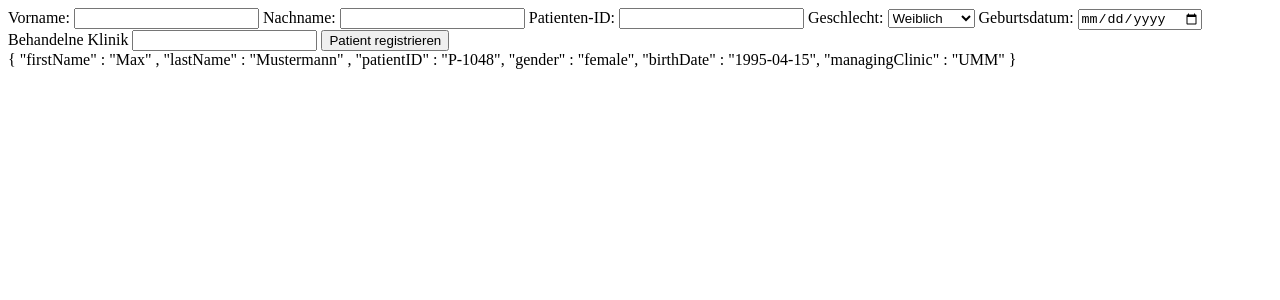
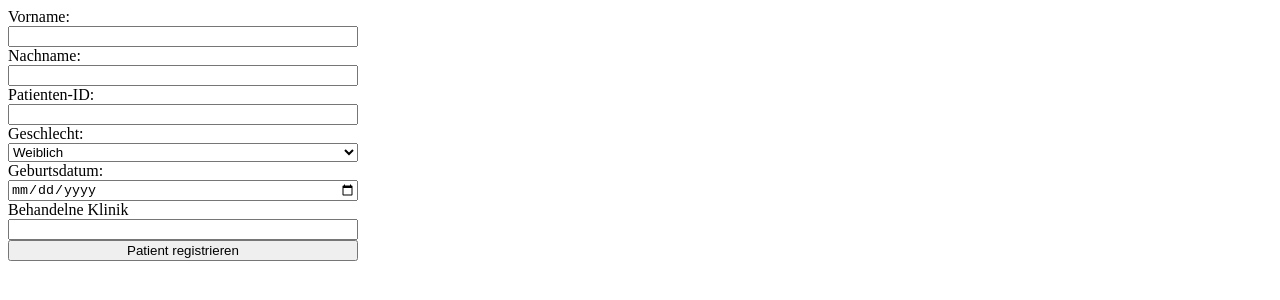
Before and after one commit to Humming-moon-afk/fhir-pi-gateway, a plain HTML site: page frontend/index.html in a window 1280 px wide. Drawn offline with Linux system fonts and the light colour scheme.

Commit message:
feat(frontend): added better layering for html fields

```diff
--- a/frontend/index.html
+++ b/frontend/index.html
@@ -1,6 +1,7 @@
 <!DOCTYPE html>
 <html lang="de">
     <head>
+        <link rel="stylesheet" href="style.css">
         <meta charset="UTF-8">
         <title>Patient Register</title>
     </head>
@@ -32,12 +33,3 @@
         </form>
     </body>
 </html>
-
-{
-    "firstName" : "Max" ,
-    "lastName" : "Mustermann" ,
-    "patientID" : "P-1048",
-    "gender" : "female",
-    "birthDate" : "1995-04-15",
-    "managingClinic" : "UMM"
-}
--- /dev/null
+++ b/frontend/style.css
@@ -0,0 +1,9 @@
+#PatientForm {
+    display: flex;
+
+    flex-direction: column;
+
+    gap: 12x;
+
+    max-width: 350px;
+}
```
